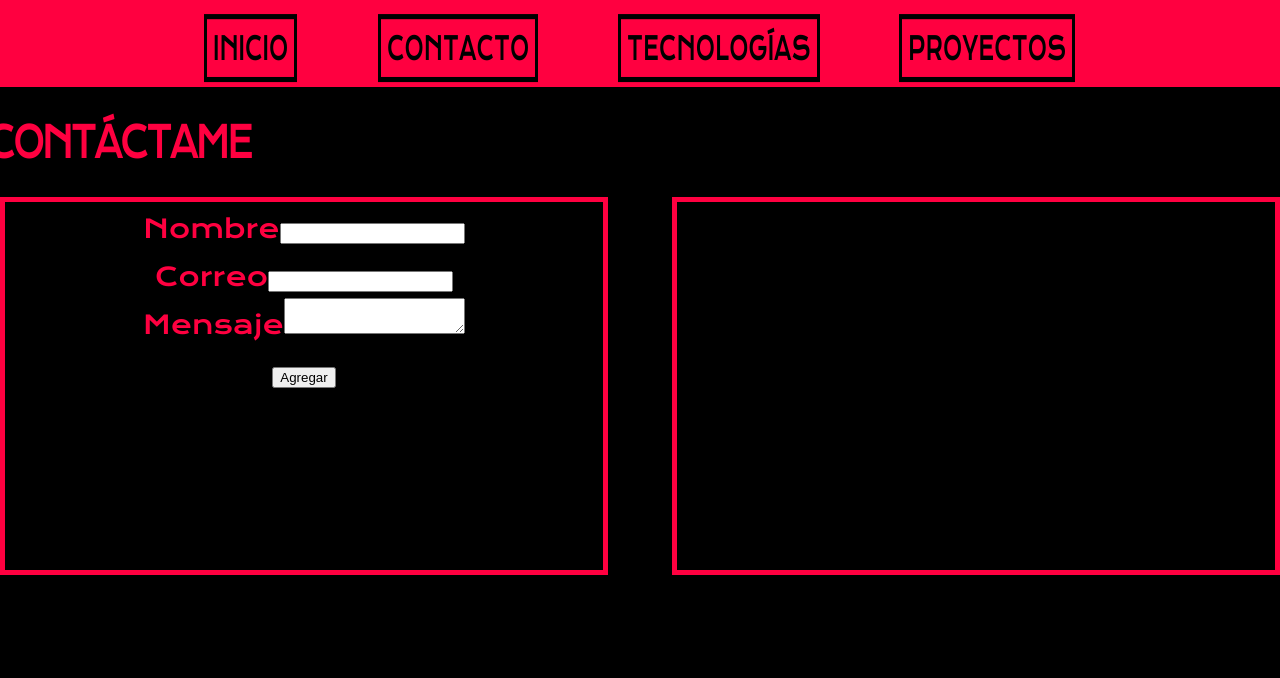
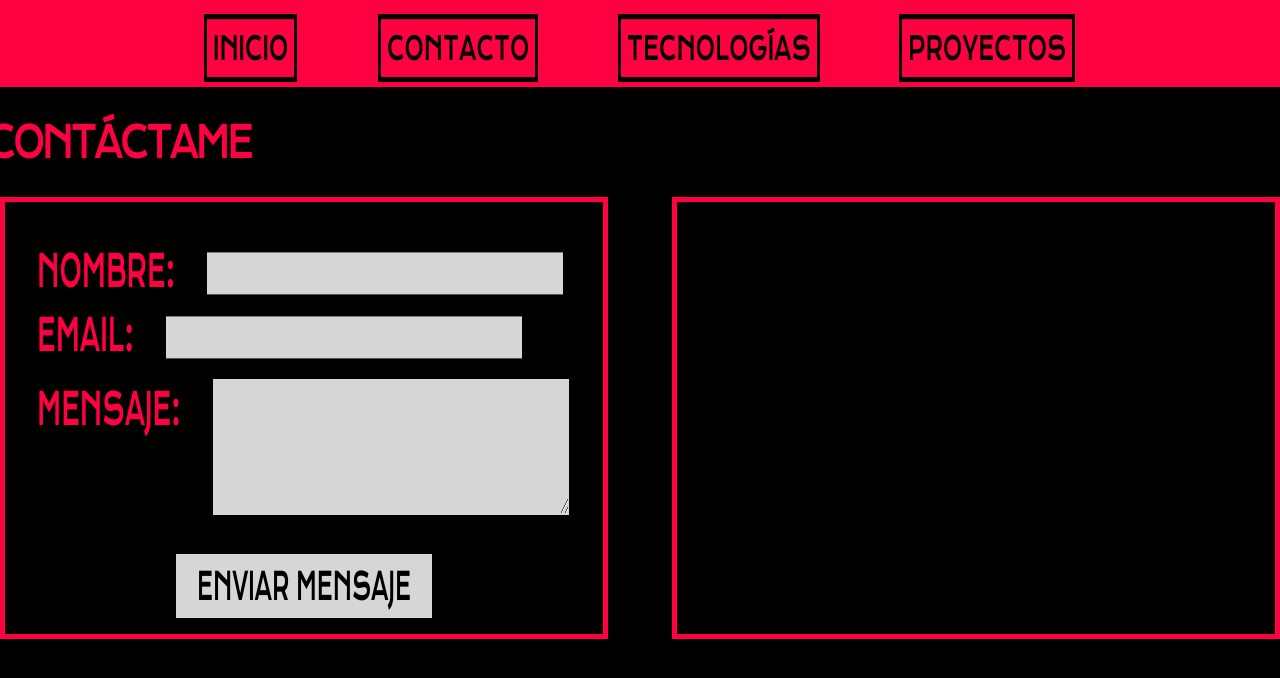
Before and after one commit to carlosegueda/portfolio, a React (Vite) app in the folder frontend/: page /contact in a window 1280 px wide. Shown: the top 678 px of the page. Built offline with nearby package versions, Linux system fonts and the light colour scheme.

Commit message:
estilos form

```diff
--- a/frontend/src/css/contact.css
+++ b/frontend/src/css/contact.css
@@ -13,7 +13,6 @@ body {
   --colorsec2: #35051e;
   --colorter: #d6d6d6;
 }
-
 
 .tituloContacto {
   display: flex;
@@ -35,21 +34,105 @@ body {
   gap: 2rem;
   padding: 1rem 1.5rem 0rem 1.5rem;
   width: 40rem;
-
 }
 
 .sendMsj {
+  display: flex;
+  flex-direction: column;
+  gap: 1rem;
   border: solid 5px var(--colorsec);
   height: 11.5rem;
   width: 50%;
+  padding: 1rem;
 }
 
 .contactMe {
   border: solid 5px var(--colorsec);
   height: 11.5rem;
   width: 50%;
+  padding: 1rem;
 }
 
-.inputGrupo label{
-  font-size: 0.8rem;
+.inputGroup {
+  display: flex;
+  justify-content: start;
+  align-items: start;
+  height: 2rem;
 }
+
+.inputGroup label {
+  transform: scaleY(2);
+  margin-top: 0.7rem;
+  font-size: 0.7rem;
+
+}
+
+.inputGroup input {
+  height: 0.6rem;
+  width: 11rem;
+  font-family: "Krona One", sans-serif;
+  font-size: 0.5rem;
+  transform: scaleY(2);
+  margin-left: 1rem;
+  margin-top: 0.9rem;
+  background-color: var(--colorter);
+  border: none;
+}
+
+.inputGroupMsj {
+  display: flex;
+  justify-content: start;
+  align-items: start;
+  height: 4rem;
+  margin-top: 1rem;
+}
+
+.inputGroupMsj label {
+  transform: scaleY(2);
+  margin-bottom: 0.5rem;
+  font-size: 0.7rem;
+  margin: 0;
+}
+
+.inputGroupMsj textarea {
+  height: 2rem;
+  font-family: "Krona One", sans-serif;
+  font-size: 0.5rem;
+  transform: scaleY(2);
+  margin-left: 1rem;
+  margin-top: 0.6rem;
+  width: 11rem;
+  background-color: var(--colorter);
+  border: none;
+}
+
+
+.boton{
+  height: 2rem;
+  margin-top: 1rem;
+  display: flex;
+  justify-content: center;
+  align-items: center;
+}
+
+.boton button{
+  cursor: pointer;
+  display: flex;
+  justify-content: center;
+  align-items: center;
+  font-family: "Krona One", sans-serif;
+  align-items: center;
+  height: 1rem;
+  width: 8rem;
+  font-size: 0.6rem;
+  transform: scaleY(2);
+  background-color: var(--colorter);
+  color: var(--colormain);
+  transition: all 0.3s ease;
+  border: none;
+}
+
+.boton button:hover{
+  color: var(--colormain);
+  background-color: var(--colorsec);
+}
--- a/frontend/src/paginas/contact.jsx
+++ b/frontend/src/paginas/contact.jsx
@@ -1,7 +1,51 @@
 import Navbar from "../componentes/Navbar";
 import "../css/contact.css";
+import emailjs from "emailjs-com";
+import React, { useState } from "react";
 
 export default function PaginaContacto() {
+
+  const [formData, setFormData] = useState({
+    name: "",
+    email: "",
+    message: "",
+  });
+  const [submitted, setSubmitted] = useState(false);
+  const [error, setError] = useState("");
+
+  const handleChange = (e) => {
+    const { name, value } = e.target;
+    setFormData((prevState) => ({
+      ...prevState,
+      [name]: value,
+    }));
+  };
+
+  const handleSubmit = (e) => {
+    e.preventDefault();
+    setError("");
+
+    // Reemplaza estos valores con los tuyos propios
+    const serviceID = "service_16x8b2i";
+    const templateID = "template_f5suekw";
+    const userID = "0vtl3G-DqiwN6EyKt";
+
+    emailjs
+      .send(serviceID, templateID, formData, userID)
+      .then((response) => {
+        console.log("Éxito:", response.status, response.text);
+        setSubmitted(true);
+        setFormData({ name: "", email: "", message: "" });
+      })
+      .catch((err) => {
+        console.error("Error:", err);
+        setError(
+          "Ocurrió un error al enviar el mensaje. Por favor, intenta nuevamente."
+        );
+      });
+  };
+
+
   return (
     <>
       <Navbar />
@@ -12,56 +56,48 @@ export default function PaginaContacto() {
 
       <div className="panelContact">
         <div className="sendMsj">
-          <form
-            id="form-mensaje"
-            netlify
-            netlify-honeypot="bot-field"
-            action="/"
-          >
-            <input type="hidden" name="form-name" value="contact"></input>
-            <input
-              type="hidden"
-              name="to"
-              value="carlosegueda2002@gmail.com"
-            ></input>
-            <div className="inputGrupo">
-              <label for="nombre">Nombre</label>
+          {submitted && (
+            <div>¡Mensaje enviado con éxito! Te contactaremos pronto.</div>
+          )}
+
+          <form onSubmit={handleSubmit}>
+            <div className="inputGroup">
+              <label htmlFor="name">NOMBRE:</label>
               <input
-                id="nombre"
-                name="nombre"
-                autocomplete="off"
                 type="text"
+                id="name"
+                name="name"
+                value={formData.name}
+                onChange={handleChange}
                 required
               />
             </div>
 
-            <div className="inputGrupo">
-              <label for="correo">Correo</label>
+            <div className="inputGroup">
+              <label htmlFor="email">EMAIL:</label>
               <input
-                id="correo"
-                name="correo"
-                autocomplete="off"
-                type="text"
+                type="email"
+                id="email"
+                name="email"
+                value={formData.email}
+                onChange={handleChange}
                 required
               />
             </div>
 
-            <div className="inputGrupo">
-              <label for="mensaje">Mensaje</label>
+            <div className="inputGroupMsj">
+              <label htmlFor="message">MENSAJE:</label>
               <textarea
-                id="mensaje"
-                name="mensaje"
-                autocomplete="off"
-                type="text"
+                id="message"
+                name="message"
+                rows="5"
+                value={formData.message}
+                onChange={handleChange}
                 required
-              />
+              ></textarea>
             </div>
 
-            <button class="agregar" type="submit">
-              <div class="front">
-                <span>Agregar</span>
-              </div>
-            </button>
+            <div className="boton"><button type="submit">ENVIAR MENSAJE</button></div>
           </form>
         </div>
         <div className="contactMe"> </div>
--- a/frontend/src/paginas/projects.jsx
+++ b/frontend/src/paginas/projects.jsx
@@ -1,95 +1,15 @@
 import Navbar from "../componentes/Navbar";
 import React, { useState } from "react";
-import emailjs from "emailjs-com";
+
 
 export default function PaginaProyectos() {
-  const [formData, setFormData] = useState({
-    name: "",
-    email: "",
-    message: "",
-  });
-  const [submitted, setSubmitted] = useState(false);
-  const [error, setError] = useState("");
 
-  const handleChange = (e) => {
-    const { name, value } = e.target;
-    setFormData((prevState) => ({
-      ...prevState,
-      [name]: value,
-    }));
-  };
-
-  const handleSubmit = (e) => {
-    e.preventDefault();
-    setError("");
-
-    // Reemplaza estos valores con los tuyos propios
-    const serviceID = "service_16x8b2i";
-    const templateID = "template_f5suekw";
-    const userID = "0vtl3G-DqiwN6EyKt";
-
-    emailjs
-      .send(serviceID, templateID, formData, userID)
-      .then((response) => {
-        console.log("Éxito:", response.status, response.text);
-        setSubmitted(true);
-        setFormData({ name: "", email: "", message: "" });
-      })
-      .catch((err) => {
-        console.error("Error:", err);
-        setError(
-          "Ocurrió un error al enviar el mensaje. Por favor, intenta nuevamente."
-        );
-      });
-  };
 
   return (
     <>
       <Navbar />
       <h1>PROYECTOS</h1>
-      {submitted && (
-        <div>¡Mensaje enviado con éxito! Te contactaremos pronto.</div>
-      )}
 
-      <form onSubmit={handleSubmit}>
-        <div>
-          <label htmlFor="name">Nombre:</label>
-          <input
-            type="text"
-            id="name"
-            name="name"
-            value={formData.name}
-            onChange={handleChange}
-            required
-          />
-        </div>
-
-        <div>
-          <label htmlFor="email">Email:</label>
-          <input
-            type="email"
-            id="email"
-            name="email"
-            value={formData.email}
-            onChange={handleChange}
-            required
-          />
-        </div>
-
-        <div>
-          <label htmlFor="message">Mensaje:</label>
-          <textarea
-            id="message"
-            name="message"
-            rows="5"
-            value={formData.message}
-            onChange={handleChange}
-            required
-          ></textarea>
-        </div>
-
-        <button type="submit">Enviar Mensaje</button>
-      </form>
     </>
   );
 }
```
Also changed, not shown: 1 other file (tests, documents, lock files or other folders). Lines whose indentation alone changed are shown as unchanged.
